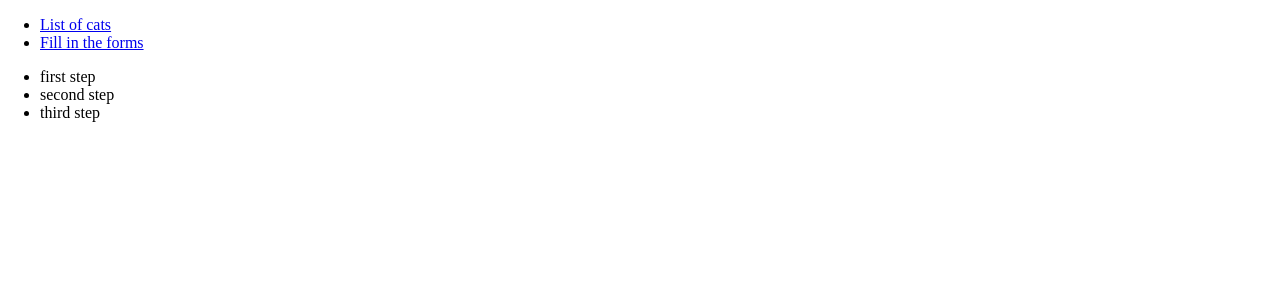
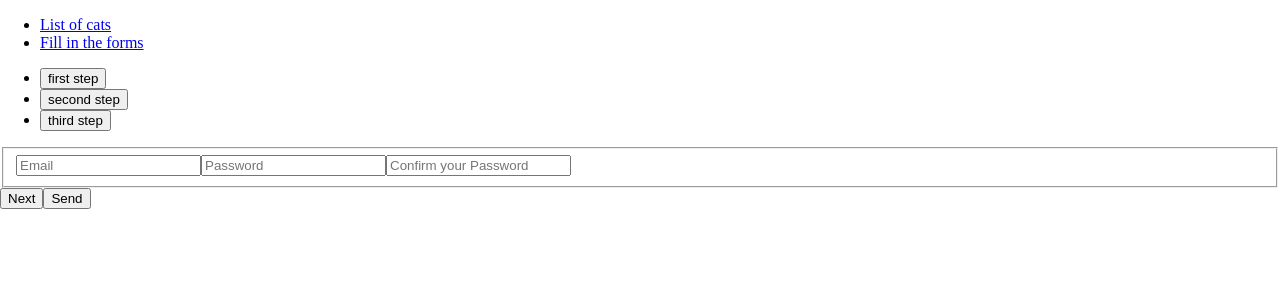
Before and after one commit to JonathanFRocha/ApiAndFormProject, a React (Create React App) app: page /register in a window 1280 px wide. Shown: the top 300 px of the page. Built offline with nearby package versions, Linux system fonts and the light colour scheme.

Commit message:
finished the form step render

```diff
--- a/src/components/TagCard.jsx
+++ b/src/components/Cats/TagCard.jsx
@@ -1,5 +1,5 @@
 import React from "react";
-import { getCatList } from "../services/api";
+import { getCatList } from "../../services/api";
 
 import "./TagCard.css";
 
--- /dev/null
+++ b/src/components/Form/FirstStep.jsx
@@ -0,0 +1,46 @@
+import React from "react";
+
+class FirstStep extends React.Component {
+  render() {
+    const {
+      values: { email, password, passwordConfirmation },
+      handleChanges,
+    } = this.props;
+
+    return (
+      <div>
+        <input
+          name="email"
+          id="emailInput"
+          type="email"
+          required
+          placeholder="Email"
+          value={email}
+          onChange={handleChanges}
+        />
+
+        <input
+          name="password"
+          id="passwordInput"
+          type="password"
+          required
+          placeholder="Password"
+          value={password}
+          onChange={handleChanges}
+        />
+
+        <input
+          name="passwordConfirmation"
+          id="confirmPassword"
+          type="password"
+          required
+          placeholder="Confirm your Password"
+          value={passwordConfirmation}
+          onChange={handleChanges}
+        />
+      </div>
+    );
+  }
+}
+
+export default FirstStep;
--- /dev/null
+++ b/src/components/Form/SecondStep.jsx
@@ -0,0 +1,46 @@
+import React from "react";
+
+class SecondStep extends React.Component {
+  render() {
+    const {
+      values: { name, surName, birthDate },
+      handleChanges,
+    } = this.props;
+
+    return (
+      <div>
+        <input
+          name="name"
+          id="nameInput"
+          type="text"
+          required
+          placeholder="Name"
+          value={name}
+          onChange={handleChanges}
+        />
+
+        <input
+          name="surName"
+          id="surName"
+          type="text"
+          required
+          placeholder="Surname"
+          value={surName}
+          onChange={handleChanges}
+        />
+
+        <input
+          name="birthDate"
+          id="birthDate"
+          type="date"
+          required
+          placeholder="birthDate"
+          value={birthDate}
+          onChange={handleChanges}
+        />
+      </div>
+    );
+  }
+}
+
+export default SecondStep;
--- /dev/null
+++ b/src/components/Form/ThirdStep.jsx
@@ -0,0 +1,26 @@
+import React from "react";
+
+class ThirdStep extends React.Component {
+  render() {
+    const {
+      values: { fullAddress },
+      handleChanges,
+    } = this.props;
+
+    return (
+      <div>
+        <input
+          name="fullAddress"
+          id="fullAddress"
+          type="text"
+          required
+          placeholder="Full Address"
+          value={fullAddress}
+          onChange={handleChanges}
+        />
+      </div>
+    );
+  }
+}
+
+export default ThirdStep;
--- a/src/pages/Cats.jsx
+++ b/src/pages/Cats.jsx
@@ -1,5 +1,5 @@
 import React from "react";
-import TagCard from "../components/TagCard";
+import TagCard from "../components/Cats/TagCard";
 import { getTagList } from "../services/api";
 
 import "./Cats.css";
--- a/src/pages/Form.jsx
+++ b/src/pages/Form.jsx
@@ -1,4 +1,7 @@
 import React from "react";
+import FirstStep from "../components/Form/FirstStep";
+import SecondStep from "../components/Form/SecondStep";
+import ThirdStep from "../components/Form/ThirdStep";
 
 class Form extends React.Component {
   constructor() {
@@ -13,17 +16,66 @@ class Form extends React.Component {
       birthDate: "",
 
       fullAddress: "",
+
+      step: 1,
     };
   }
 
+  changeStep = (nextStep = false) => {
+    const currentStep = this.state.step;
+    if (nextStep) {
+      this.setState({ step: nextStep });
+    } else if (currentStep === 3) {
+      this.setState({ step: 1 });
+    } else {
+      this.setState({ step: currentStep + 1 });
+    }
+  };
+
+  handleChanges = ({ target: { name, value } }) => {
+    console.log(name);
+    this.setState({ [name]: value });
+  };
+
+  renderFormStep = () => {
+    const { step } = this.state;
+
+    switch (step) {
+      case 1:
+        return <FirstStep handleChanges={this.handleChanges} values={this.state} />;
+      case 2:
+        return <SecondStep handleChanges={this.handleChanges} values={this.state} />;
+      case 3:
+        return <ThirdStep handleChanges={this.handleChanges} values={this.state} />;
+      default:
+        break;
+    }
+  };
+
   render() {
+    const currentForm = this.renderFormStep();
     return (
       <div>
         <ul>
-          <li>first step</li>
-          <li>second step</li>
-          <li>third step</li>
+          <li>
+            <button onClick={() => this.changeStep(1)}>first step</button>
+          </li>
+          <li>
+            <button onClick={() => this.changeStep(2)}>second step</button>
+          </li>
+          <li>
+            <button onClick={() => this.changeStep(3)}> third step</button>
+          </li>
         </ul>
+        <form action="#">
+          <fieldset>{currentForm}</fieldset>
+          <div>
+            <button onClick={() => this.changeStep()} type="button">
+              Next
+            </button>
+            <button type="submit">Send</button>
+          </div>
+        </form>
       </div>
     );
   }
```
Also changed, not shown: src/components/Cats/TagCard.css (renamed from src/components/TagCard.css).
